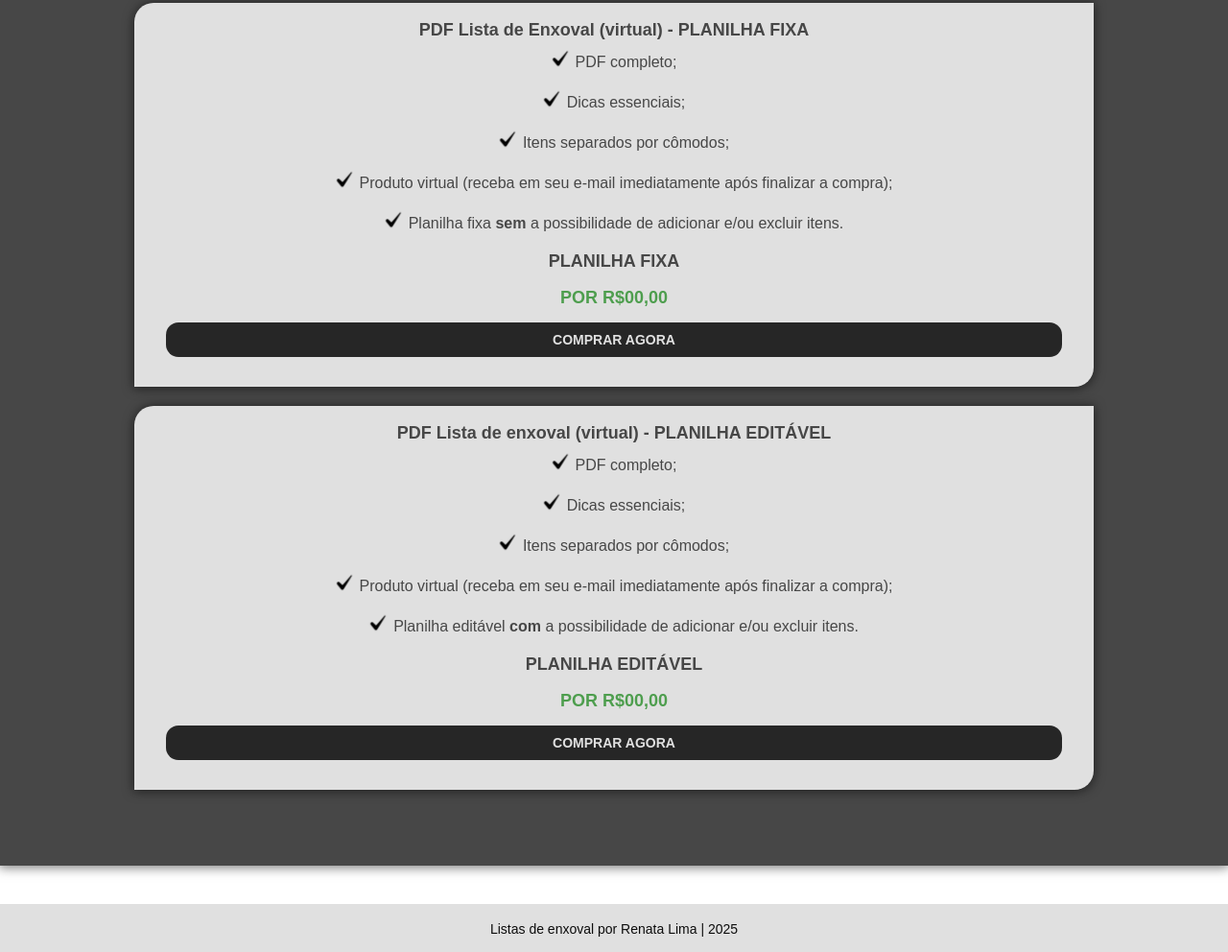
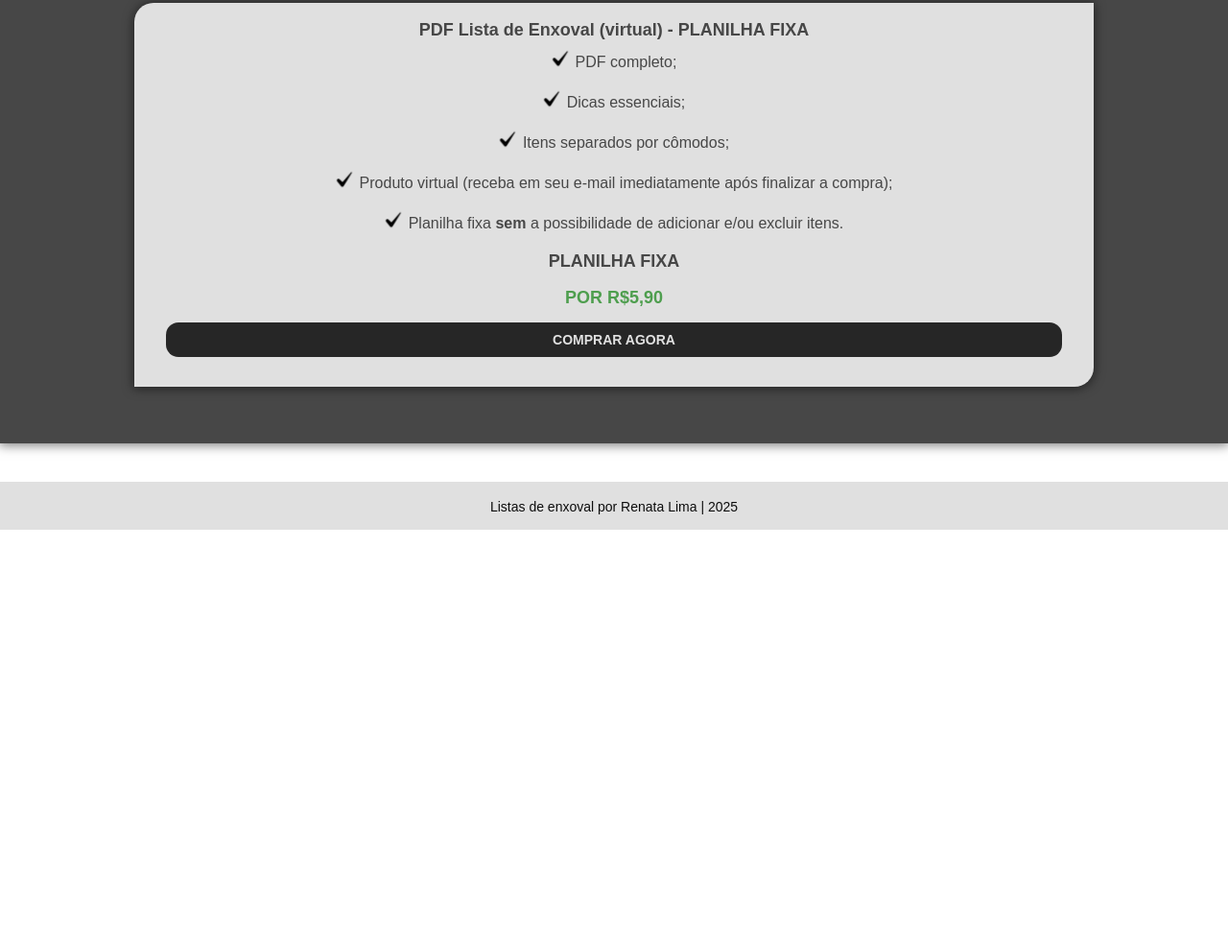
Before and after one commit to becxm/onossoapto104, a plain HTML site: page index.html in a window 1280 px wide. Shown: the part 724-1716 px from the top of the page at 96% size. After the commit the page ends 1276 px from the top, so only its background shows below. Drawn offline with Linux system fonts and the light colour scheme; a web font is replaced by a local one.

Commit message:
atualização

```diff
--- a/index.html
+++ b/index.html
@@ -14,14 +14,13 @@
     </header>
     <main>
         <h2 class="h2-main">LISTA DE ENXOVAL</h2>
-        <p class="p-main">Com x de itens essencias, dicas incríveis e páginas extras para controle financeiro. Você terá tudo para te guiar e iniciar o seu enxoval do zero. Se organize!</p>
+        <p class="p-main">Com 16 itens essencias, dicas incríveis e páginas extras para controle financeiro. Você terá tudo para te guiar e iniciar o seu enxoval do zero. Se organize!</p>
         <img class="img-main" src="imagens/logo-apto104.png" alt="">
         <section>
             <h2 class="h2-section">2 OPÇÕES DISPONÍVEIS:</h2>
             <p class="p-section">Listas ideais para quem quer iniciar a organização do enxoval de forma prática e inteligente.</p>
             <div class="links-planilhas">
                 <a href="#planilha-fixa" target="_self">PLANILHA FIXA</a>
-                <a href="#planilha-editavel" target="_self">PLANILHA EDITÁVEL</a>
             </div>
 
             <div id="planilha-fixa">
@@ -34,22 +33,8 @@
                     <li>Planilha fixa <strong>sem</strong> a possibilidade de adicionar e/ou excluir itens.</li>
                 </ul>
                 <p class="fixa">PLANILHA FIXA</p>
-                <p class="preco">POR R$00,00</p>
+                <p class="preco">POR R$5,90</p>
                 <a class="comprar" href="https://wa.link/4gy84e" target="_blank">COMPRAR AGORA</a>
-            </div>
-
-            <div id="planilha-editavel">
-                <p>PDF Lista de enxoval (virtual) - PLANILHA EDITÁVEL</p>
-                <ul>
-                    <li>PDF completo;</li>
-                    <li>Dicas essenciais;</li>
-                    <li>Itens separados por cômodos;</li>
-                    <li>Produto virtual (receba em seu e-mail imediatamente após finalizar a compra);</li>
-                    <li>Planilha editável <strong>com</strong> a possibilidade de adicionar e/ou excluir itens.</li>
-                </ul>
-                <p class="editavel">PLANILHA EDITÁVEL</p>
-                <p class="preco">POR R$00,00</p>
-                <a class="comprar" href="https://wa.link/zjgbl7" target="_blank">COMPRAR AGORA</a>
             </div>
         </section>
     </main>
--- a/style.css
+++ b/style.css
@@ -150,8 +150,7 @@ a:hover {
     justify-content: space-evenly;
 }
 
-#planilha-fixa,
-#planilha-editavel {
+#planilha-fixa {
     background-color: var(--cor01);
     min-width: 200px;
     max-width: 800px;
@@ -164,8 +163,7 @@ a:hover {
     box-shadow: 0px 1px 11px 1px rgba(0, 0, 0, 0.527);
 }
 
-#planilha-fixa p,
-#planilha-editavel p {
+#planilha-fixa p {
     font-weight: bold;
     font-size: 18px;
     text-align: center;
@@ -181,8 +179,7 @@ ul li {
     padding: 10px;
 }
 
-.fixa,
-.editavel {
+.fixa {
     padding-top: 10px;
     padding-bottom: 10px;
 }
@@ -193,13 +190,12 @@ ul li {
 }
 
 @media screen and (min-width: 992px) {
-    #planilha-fixa,
-    #planilha-editavel {
+    #planilha-fixa {
         max-width: 1000px;
     }
 
     section {
-        height: 1200px;
+        height: 760px;
     }
 
     .img-main {
@@ -208,13 +204,12 @@ ul li {
 }
 
 @media screen and (min-width: 768px) and (max-width: 1200px) {
-    #planilha-fixa,
-    #planilha-editavel {
+    #planilha-fixa {
         max-width: 800px;
     }
 
     section {
-        height: 1200px;
+        height: 760px;
     }
 
     .img-main {
@@ -223,11 +218,14 @@ ul li {
 }
 
 @media screen and (max-width: 800px) {
-    #planilha-fixa,
-    #planilha-editavel {
+    #planilha-fixa {
         min-width: 300px;
         max-width: 400px;
         height: 480px;
+    }
+
+    section {
+        height: 860px;
     }
 }
 
```
